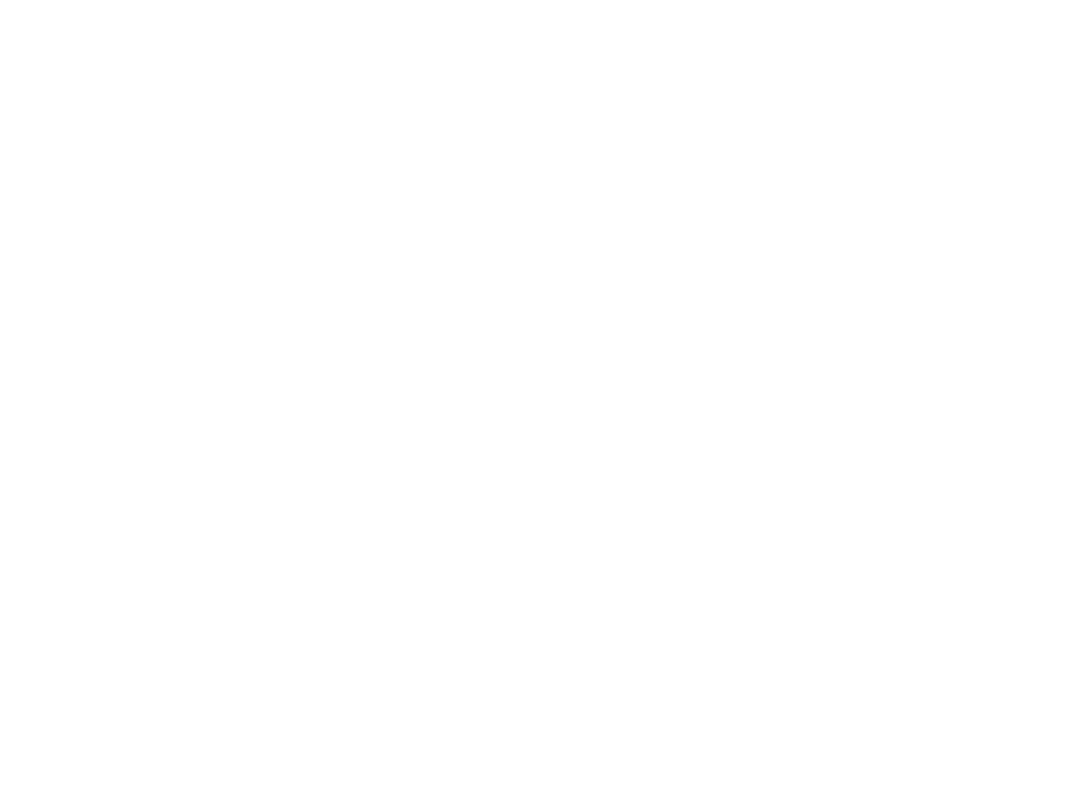
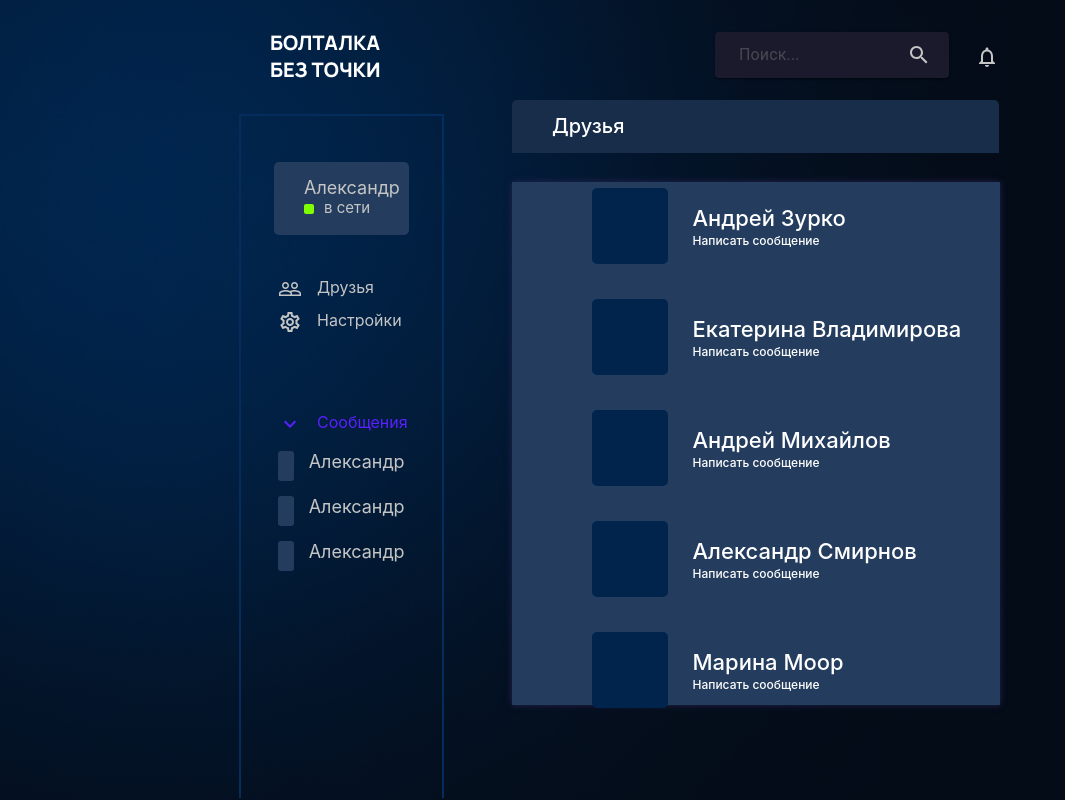
Before and after one commit to Melly5/first-team-shift, a React (Create React App) app: page /friends in a window 1280 px wide. Shown: the whole page, without its empty margins (0-1065 px from the left). Built offline with nearby package versions, Linux system fonts and the light colour scheme.

Commit message:
add friendslist

```diff
--- a/src/App.js
+++ b/src/App.js
@@ -4,7 +4,7 @@
 import RegistrationPage from "./pages/Registration/registration";
 import AuthenticationPage from "./pages/Authentication/authentication";
 import ChatPage from "./pages/Chat/chat";
-import friendsPage from "./pages/Friends/Friends";
+import FriendsPage from "./pages/Friends/Friends";
 import { RootPage } from "./pages/root";
 import { ROUTES } from "./utils/constants/router";
 
@@ -36,7 +36,7 @@
   {
     path: "/friends",
 		name: "Friends",
-		main: <friendsPage/>
+		main: <FriendsPage/>
   },
 
 ]
--- a/src/assets/css/global.css
+++ b/src/assets/css/global.css
@@ -54,9 +54,10 @@
 .container {
 	display: flex;
 	align-items: center;
-	border-radius: 25px;
+  justify-content: center;
 	box-shadow: 0 0 6px rgba(43, 37, 87, 0.889);
 	background-color: var(--lightblue)	;
+
 }
 
 .auth-button {
--- a/src/components/FriendsList/FriendsList.css
+++ b/src/components/FriendsList/FriendsList.css
@@ -1,3 +1,74 @@
-.friends-box {
+.container {
+    box-sizing: border-box;
+    margin: 68px 68px 93px 68px;
+}
+
+.column {
+    display: flex;
+    flex-direction: column;
+    align-items: flex-start;
+    justify-content: center;
+    width: 488px;
+    margin-bottom: 80px;
 
 }
+.col {
+    box-sizing: border-box;
+    flex-direction: column;
+    display: flex;
+    align-items: center;
+    justify-content: center;
+    margin-left: 80px;
+}
+.friends {
+    margin: 0 auto;
+    display: flex;
+    align-items: center;
+    justify-content: flex-start;
+    flex-wrap: nowrap;
+    font-weight: 500;
+    font-size: 20px;
+    background-color: #172D49;;
+    color: #FFFFFF;
+    border-radius: 5px 5px 0px 0px;
+    width: 447px;
+    height: 53px;
+    line-height: 27px;
+    padding-left: 40px;
+
+
+}
+.friends_block {
+    box-sizing: border-box;
+    display: flex;
+    justify-content: center;
+    align-items: center;
+    margin-top: 35px;
+
+}
+
+
+.friends_round {
+    display: flex;
+    align-items: center;
+    justify-content: center;
+    width: 76px;
+    height: 76px;
+    left: 41px;
+    top: 0px;
+    background: #01244C;
+    border-radius: 5px;
+    margin-right: 25px;
+}
+.friends_name {
+    color:#FFFFFF;
+    font-weight: 500;
+    font-size: 22px;
+    line-height: 30px;
+}
+.friends_message {
+    color:#FFFFFF;
+    font-weight: 500;
+    font-size: 12px;
+    line-height: 16px;
+}
--- a/src/components/FriendsList/FriendsList.js
+++ b/src/components/FriendsList/FriendsList.js
@@ -3,14 +3,59 @@
 
 const FriendsList = () => {
     return (
-      <div className='friends-box'>
-          <div className='first friend'>Андрей Зурко</div>
-          <div className='second friend'>Екатерина Владимирова</div>
-          <div className='third friend'>Андрей Михайлов?</div>
-          <div className='forth friend'>Адександр Смирнов</div>
-          <div className='fifth friend'>Марина Моор</div>
+      <div className='container'>
+        <div className='column'>
+          <div className='friends'>Друзья</div>
+
+            <div className='col'>
+              <div className="friends_block">
+                <div className='friends_round'></div>
+                  <div className='friends_descr'>
+                    <div className="friends_name">Андрей Зурко</div>
+                    <div class="friends_message">Написать сообщение</div>
+                  </div>
+              </div>
+            </div>
+            <div className='col'>
+              <div className="friends_block">
+                <div className='friends_round'></div>
+                  <div className='friends_descr'>
+                    <div className="friends_name">Екатерина Владимирова</div>
+                    <div class="friends_message">Написать сообщение</div>
+                  </div>
+              </div>
+            </div>
+            <div className='col'>
+              <div className="friends_block">
+                <div className='friends_round'></div>
+                  <div className='friends_descr'>
+                    <div className="friends_name">Андрей Михайлов</div>
+                    <div class="friends_message">Написать сообщение</div>
+                  </div>
+              </div>
+            </div>
+            <div className='col'>
+              <div className="friends_block">
+                <div className='friends_round'></div>
+                  <div className='friends_descr'>
+                    <div className="friends_name">Александр Смирнов</div>
+                    <div class="friends_message">Написать сообщение</div>
+                  </div>
+              </div>
+            </div>
+            <div className='col'>
+              <div className="friends_block">
+                <div className='friends_round'></div>
+                  <div className='friends_descr'>
+                    <div className="friends_name">Марина Моор</div>
+                    <div class="friends_message">Написать сообщение</div>
+                  </div>
+              </div>
+            </div>
+          </div>
       </div>
     )
-  }
+
+}
 
   export default FriendsList
--- a/src/pages/Friends/Friends.js
+++ b/src/pages/Friends/Friends.js
@@ -4,7 +4,7 @@
 import FriendsList from "../../components/FriendsList/FriendsList";
 import './Friends.css';
 
-function friendsPage() {
+function FriendsPage() {
 
     return (
         <div className='mainbox signed'>
@@ -16,4 +16,4 @@
         </div>
     );
 }
-export default friendsPage;
+export default FriendsPage;
```
